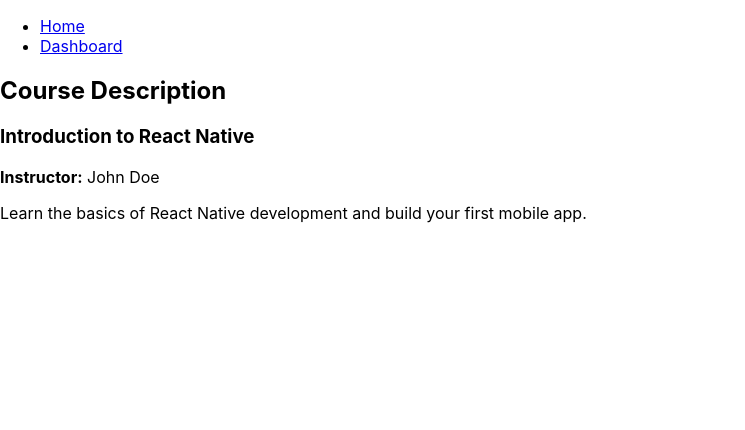
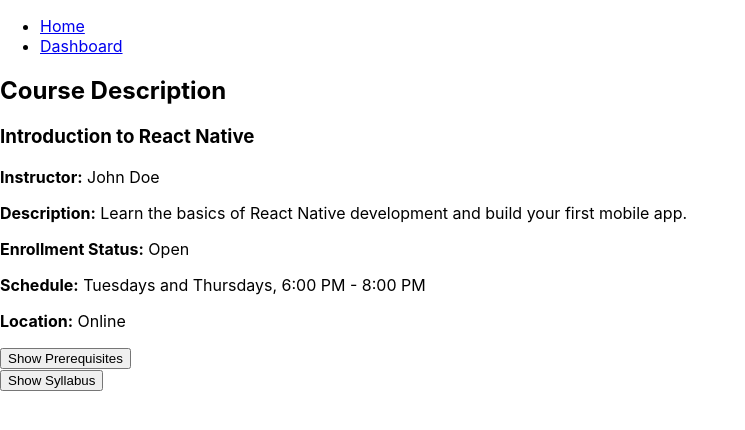
Before and after one commit to AnilKumarYogi/Course_Website, a React (Create React App) app: page /course/0 in a window 1280 px wide. Shown: the top 430 px of the page, without its empty margins (0-745 px from the left). Built offline with nearby package versions, Linux system fonts and the light colour scheme.

Commit message:
course-description

```diff
--- a/src/screens/dashboard/Dashboard.js
+++ b/src/screens/dashboard/Dashboard.js
@@ -49,6 +49,7 @@
   return (
     <div>
       <h1>User Dashboard</h1>
+      <h2>Enrolled Courses</h2>
       <ul>
         {coursesData.map(course => (
           <li key={course.id}>
--- a/src/utility/CourseDescription.js
+++ b/src/utility/CourseDescription.js
@@ -1,19 +1,72 @@
 import { useParams } from "react-router-dom";
 import courses from "../data/courses";
+import React, { useState } from 'react';
+const CourseDescription = () => {
 
-const CourseDescription = () => {
   const {id} = useParams();
   const course = courses.listOfCourses[id];
+
+  const [isPrerequisitesOpen, setPrerequisitesOpen] = useState(false);
+
+  const [isSyllabusOpen, setSyllabusOpen] = useState(false);
+
   if (!course) {
     return <div>Course not found.</div>;
   }
+
+  const togglePrerequisites = () => {
+    setPrerequisitesOpen(!isPrerequisitesOpen);
+  };
+
+  const toggleSyllabus = () => {
+    setSyllabusOpen(!isSyllabusOpen);
+  };
+
+  const prerequisites = course.prerequisites;
+
+  const syllabus = course.syllabus;
+
+
+
 
   return (
     <div>
       <h2>Course Description</h2>
       <h3>{course.name}</h3>
       <p><strong>Instructor:</strong> {course.instructor}</p>
-      <p>{course.description}</p>
+      <p><strong>Description:</strong> {course.description}</p>
+      <p><strong>Enrollment Status:</strong> {course.enrollmentStatus}</p>
+      <p><strong>Schedule:</strong> {course.schedule}</p>
+      <p><strong>Location:</strong> {course.location}</p>
+      {/* Prerequisites */}
+      <div>
+        <button onClick={togglePrerequisites}>
+          {isPrerequisitesOpen ? 'Hide Prerequisites' : 'Show Prerequisites'}
+        </button>
+        {isPrerequisitesOpen && (
+          <ul>
+            {prerequisites.map((prerequisite, index) => (
+              <li key={index}>{prerequisite}</li>
+            ))}
+          </ul>
+        )}
+      </div>
+      {/* Syllabus */}
+      <div>
+        <button onClick={toggleSyllabus}>
+          {isSyllabusOpen ? 'Hide Syllabus' : 'Show Syllabus'}
+        </button>
+        {isSyllabusOpen && (
+          <ul>
+            {syllabus.map((week, index) => (
+              <li key={index}>
+                <strong>Week {week.week}:</strong> {week.topic}
+                <p>{week.content}</p>
+              </li>
+            ))}
+          </ul>
+        )}
+      </div>
     </div>
   );
 };
```
